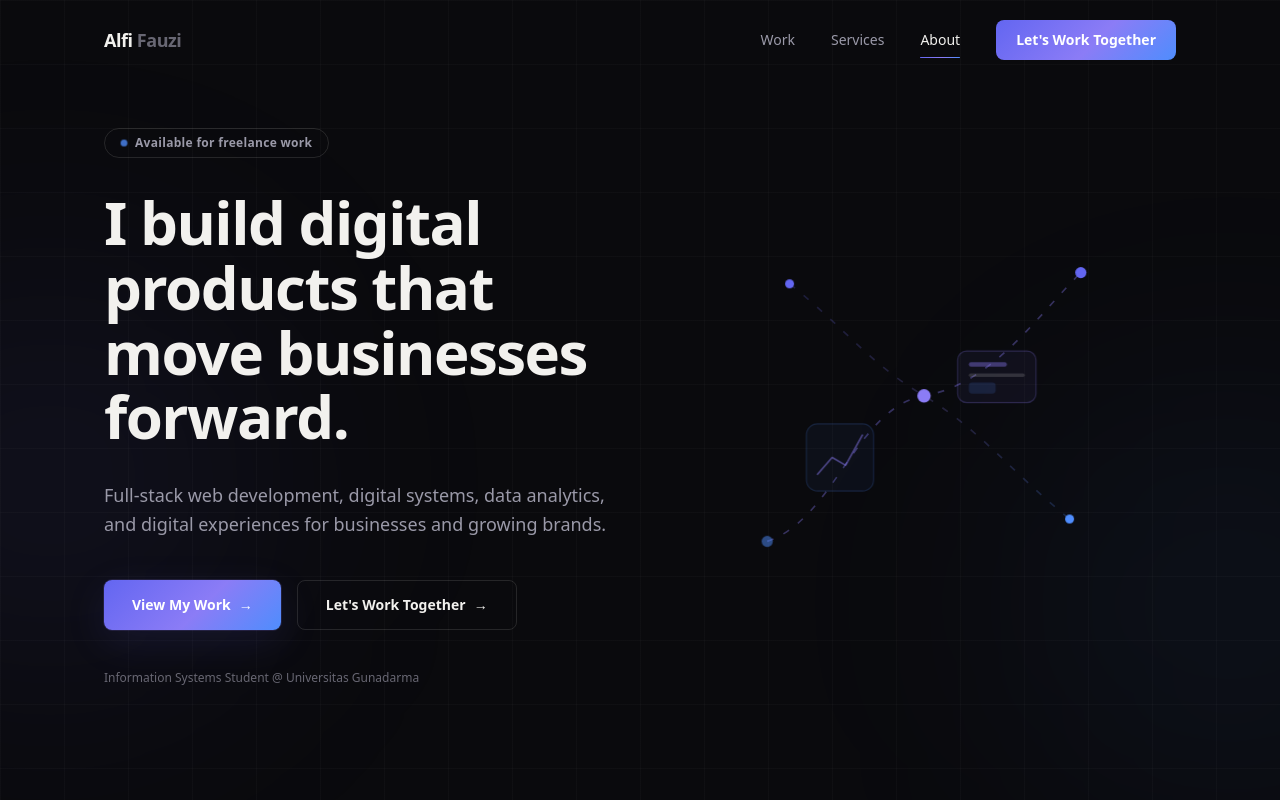
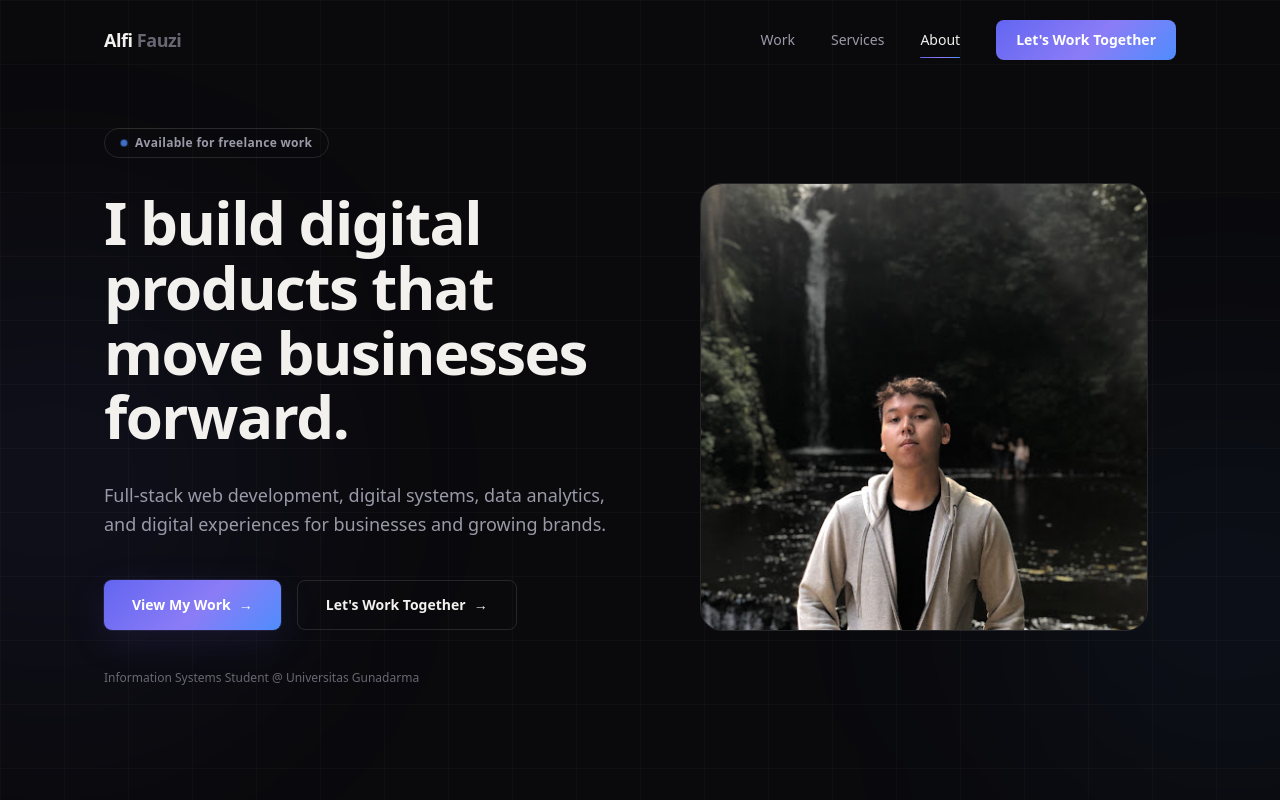
Before and after one commit to buleyyy/portfolio-alfi, a Next.js app: page / in a window 1280 px wide. Shown: the top 800 px of the page. Built offline with nearby package versions, Linux system fonts and the light colour scheme.

Commit message:
update hero

```diff
--- a/components/Hero.tsx
+++ b/components/Hero.tsx
@@ -1,5 +1,5 @@
+import Image from "next/image";
 import Button from "@/components/ui/Button";
-import HeroVisual from "@/components/HeroVisual";
 import { hero } from "@/lib/content";
 
 export default function Hero() {
@@ -55,7 +55,19 @@ export default function Hero() {
           </div>
 
           <div className="hidden md:flex justify-center">
-            <HeroVisual />
+            <div
+              className="relative w-full max-w-md aspect-square rounded-[var(--radius-lg)] overflow-hidden"
+              style={{ border: "1px solid var(--border-medium)" }}
+            >
+              <Image
+                src="/profil.jpg"
+                alt="Alfi Fauzi"
+                fill
+                sizes="(min-width: 768px) 448px, 100vw"
+                className="object-cover"
+                priority
+              />
+            </div>
           </div>
         </div>
       </div>
```
